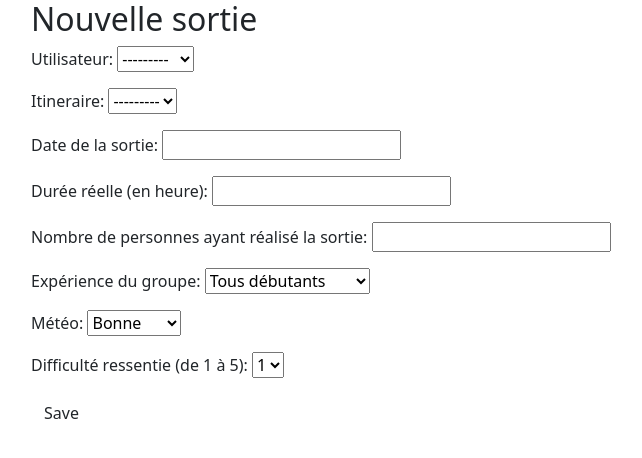
After one commit to simonbeguin/topoguide-simon-beguin, a Django app: page /itineraires/nouvelle_sortie/ in a window 1280 px wide. The commit adds this page. Shown: the top 458 px of the page, without its empty margins (51-693 px from the left). Run offline with Django 4.2, Linux system fonts and the light colour scheme; the visitor is signed in with stand-in values (Sample User, id 1); data comes from the database, SQL or seed files in the repository; data that the repository does not hold is empty; some libraries are stand-ins or nearby versions.

Commit message:
Ajout d'un formulaire permettant de saisir les différents attributs d'une sortie
Création fichier forms.py, vue nouvelle_sortie et template associé

```diff
--- /dev/null
+++ b/topoguide/itineraires/forms.py
@@ -0,0 +1,9 @@
+from django import forms
+
+from .models import Sortie
+
+class SortieForm(forms.ModelForm):
+
+    class Meta:
+        model = Sortie
+        fields = '__all__'
--- /dev/null
+++ b/topoguide/itineraires/templates/itineraires/nouvelle_sortie.html
@@ -0,0 +1,11 @@
+{% extends 'base.html' %}
+{% load bootstrap5 %} {# Yes, load it again even if base loads it #}
+
+{% block content %}
+
+    <h2>Nouvelle sortie</h2>
+    <form method="POST" class="post-form">{% csrf_token %}
+        {{ form.as_p }}
+        <button type="submit" class="save btn btn-default">Save</button>
+    </form>
+{% endblock %}
--- a/topoguide/itineraires/templates/itineraires/sorties.html
+++ b/topoguide/itineraires/templates/itineraires/sorties.html
@@ -41,4 +41,9 @@
     <a class="btn btn-primary" href="{% url 'itineraires:itineraires' %}">Retour aux itinéraires</a>
 </div>
 
+<div class="row pt-3">
+    <a class="btn btn-primary" href="{% url 'itineraires:nouvelle_sortie' %}">Créer une nouvelle sortie</a>
+</div>
+
+
 {% endblock content %}
--- a/topoguide/itineraires/urls.py
+++ b/topoguide/itineraires/urls.py
@@ -1,4 +1,6 @@
 from django.urls import path
+from django.conf import settings
+from django.conf.urls.static import static
 
 from .import views
 
@@ -6,5 +8,6 @@ app_name = 'itineraires'
 urlpatterns = [
     path('', views.itineraires, name='itineraires'),
     path('sorties/<int:itineraire_id>/', views.sorties, name='sorties'),
-    path('sortie/<int:sortie_id>/', views.sortie, name='sortie_details')
-    ]
+    path('sortie/<int:sortie_id>/', views.sortie, name='sortie_details'),
+    path('nouvelle_sortie/', views.nouvelle_sortie, name='nouvelle_sortie')
+    ] + static(settings.STATIC_URL, document_root=settings.STATIC_ROOT)
--- a/topoguide/itineraires/views.py
+++ b/topoguide/itineraires/views.py
@@ -1,6 +1,7 @@
-from django.shortcuts import get_list_or_404, get_object_or_404, render
+from django.shortcuts import get_list_or_404, get_object_or_404, render, redirect
 from django.contrib.auth.decorators import login_required
-
+from django.utils import timezone
+from .forms import SortieForm
 from .models import Itineraire, Sortie
 
 
@@ -30,3 +31,24 @@ def sortie(request, sortie_id):
     """
     sortie = get_object_or_404(Sortie, pk=sortie_id)
     return render(request, 'itineraires/sorties_details.html', {'sortie': sortie})
+
+@login_required()
+def nouvelle_sortie(request):
+    """
+    Prend une sortie et affiche les détails
+    """
+    from django.forms import ModelForm
+
+@login_required()
+def nouvelle_sortie(request):
+    if request.method == "POST":
+        form = SortieForm(request.POST)
+        if form.is_valid():
+            sortie = form.save(commit=False)
+            sortie.author = request.user
+            sortie.published_date = timezone.now()
+            sortie.save()
+            return redirect('post_detail', pk=sortie.pk)
+    else:
+        form = SortieForm()
+    return render(request, 'itineraires/nouvelle_sortie.html', {'form': form})
```
